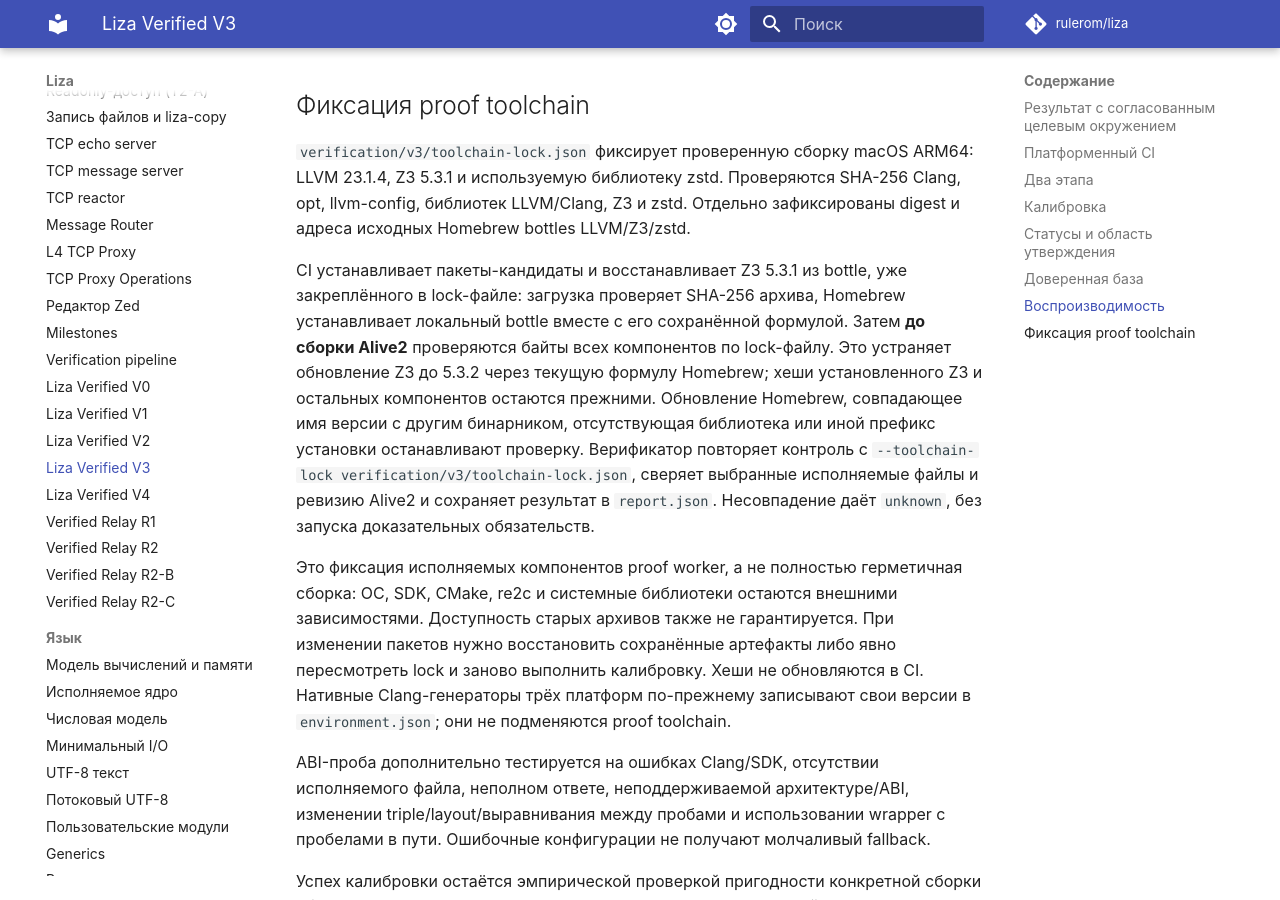
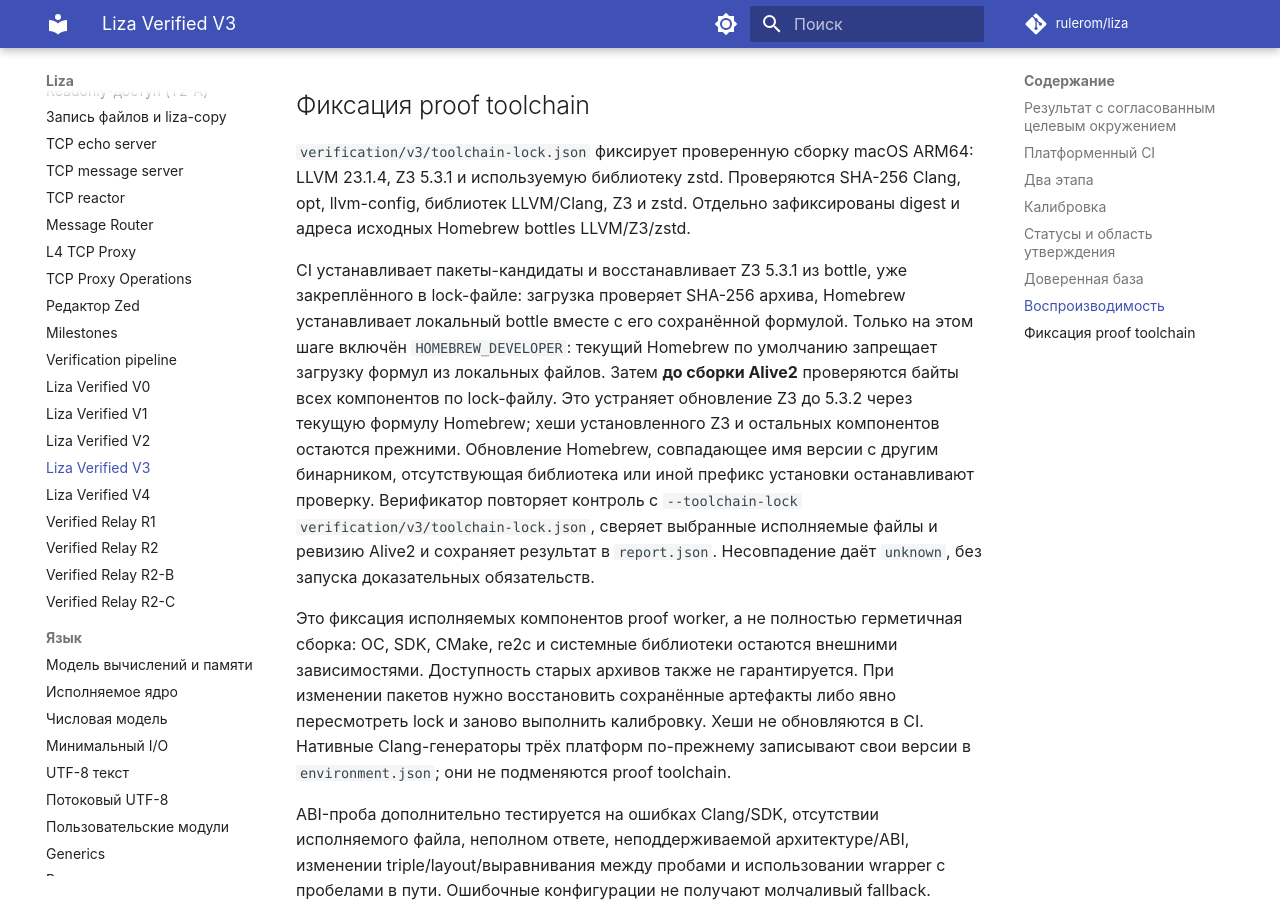
Before and after one commit to rulerom/liza, an MkDocs documentation site: the page built from docs/verified-v3.md, in a window 1280 px wide and 900 px high, scrolled down 5090 px. Built offline with MkDocs 1.6.1 and Material for MkDocs 9.7.7, drawn with Linux system fonts in a browser that asks for light colours; comment, search, counter and statistics services are not loaded.

Commit message:
Enable local bottle loading for digest-checked Z3 restore

```diff
--- a/docs/verified-v3.md
+++ b/docs/verified-v3.md
@@ -205,6 +205,8 @@ SHA-256 Clang, opt, llvm-config, библиотек LLVM/Clang, Z3 и zstd. От
 CI устанавливает пакеты-кандидаты и восстанавливает Z3 5.3.1 из bottle,
 уже закреплённого в lock-файле: загрузка проверяет SHA-256 архива,
 Homebrew устанавливает локальный bottle вместе с его сохранённой формулой.
+Только на этом шаге включён `HOMEBREW_DEVELOPER`: текущий Homebrew
+по умолчанию запрещает загрузку формул из локальных файлов.
 Затем **до сборки Alive2** проверяются байты всех компонентов по lock-файлу.
 Это устраняет обновление Z3 до 5.3.2 через текущую формулу Homebrew;
 хеши установленного Z3 и остальных компонентов остаются прежними. Обновление Homebrew, совпадающее имя версии с
```
Also changed, not shown: 2 other files.
